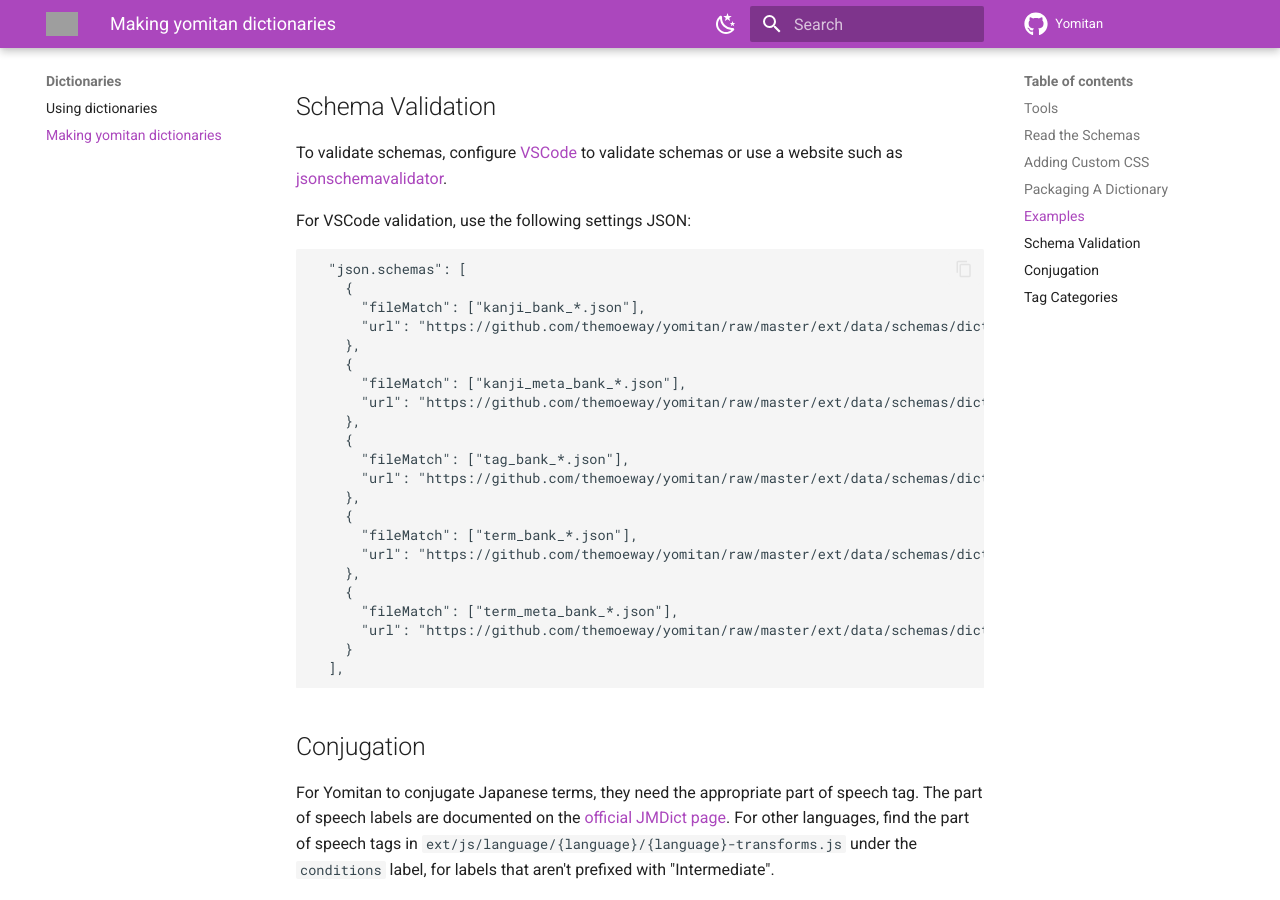
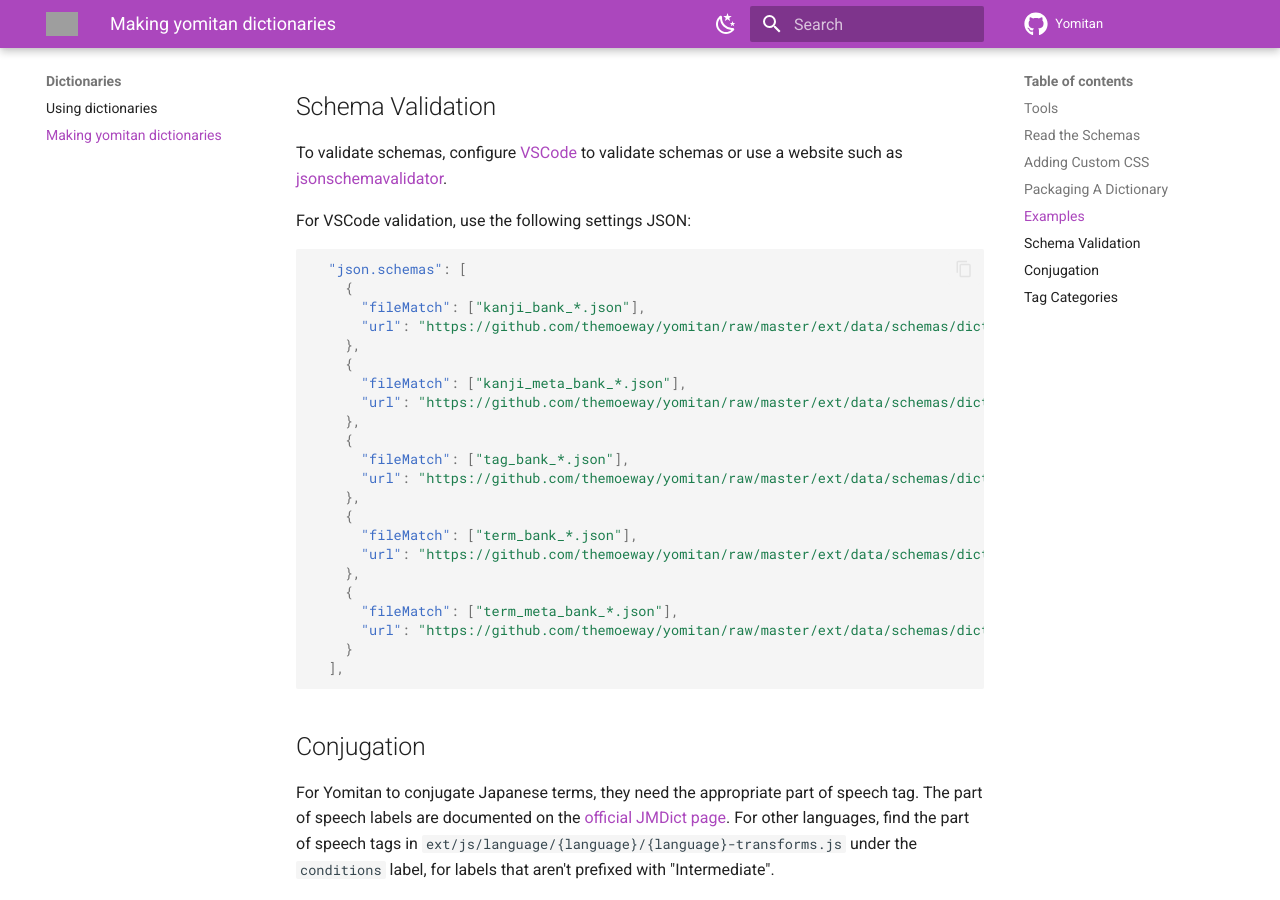
Before and after one commit to yomidevs/yomitan-wiki, an MkDocs documentation site: the page built from docs/dictionaries/making-yomitan-dictionaries.md, in a window 1280 px wide and 900 px high, scrolled down 1894 px. Built offline with MkDocs 1.6.1 and Material for MkDocs 9.7.7, drawn with Linux system fonts in a browser that asks for light colours; comment, search, counter and statistics services are not loaded; grey boxes are pictures that could not be loaded.

Commit message:
beautify code

```diff
--- a/mkdocs.yml
+++ b/mkdocs.yml
@@ -63,6 +63,15 @@
   homepage: https://cashewnuttynuts.github.io/home/
   generator: false
 
+markdown_extensions:
+  - pymdownx.highlight:
+      anchor_linenums: true
+      line_spans: __span
+      pygments_lang_class: true
+  - pymdownx.inlinehilite
+  - pymdownx.snippets
+  - pymdownx.superfences
+
 plugins:
   - git-revision-date-localized
   - search:
```
Also changed, not shown: docs/contributing/language-features.md (+7 -14 lines).
